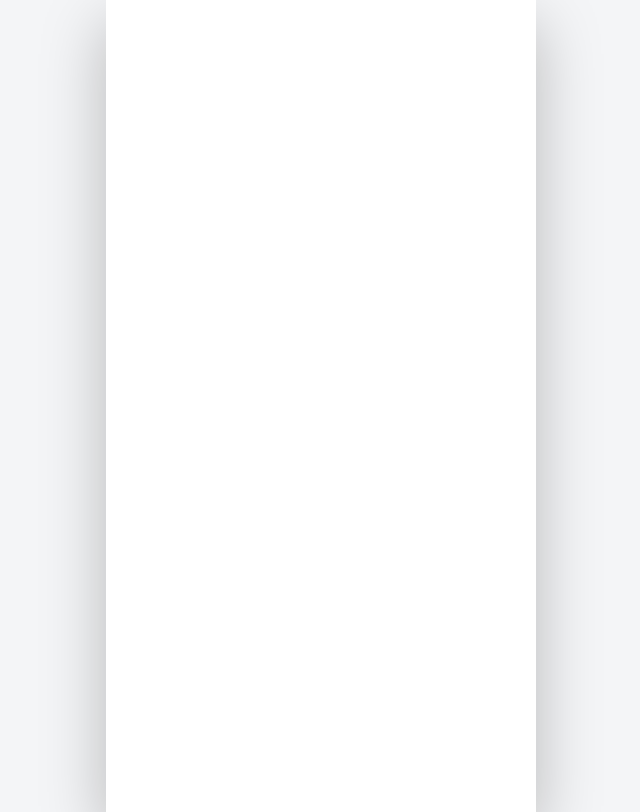
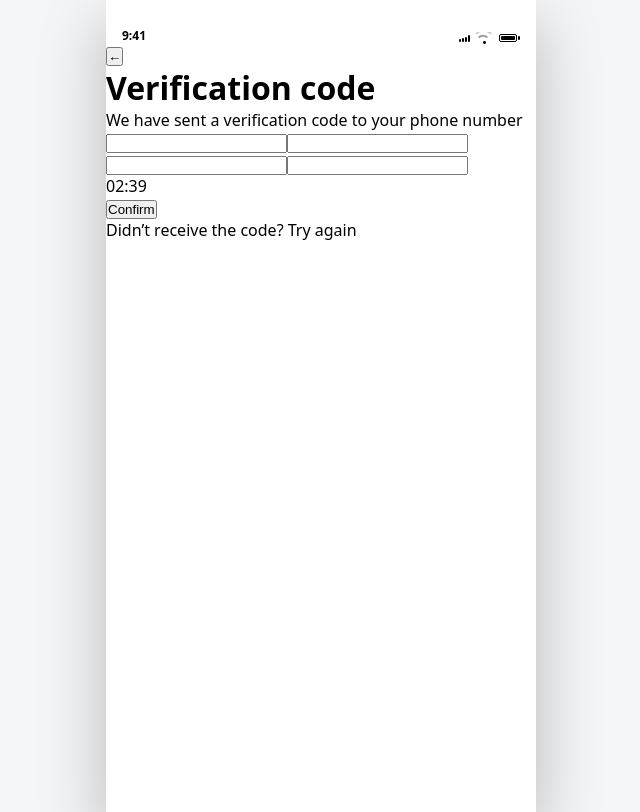
Before and after one commit to Nivedha29/morago_frontend_dec3, a React (Vite) app: page /verify in a window 1280 px wide. Before the commit this address had no page. Shown: the whole page, without its empty margins (319-959 px from the left). Built offline with nearby package versions, Linux system fonts and the light colour scheme.

Commit message:
PageCreate: Added verification code page and route

```diff
--- a/src/App.jsx
+++ b/src/App.jsx
@@ -10,6 +10,7 @@ import HomeScreen from "./pages/home.jsx";
 import TranslatorHome from "./pages/translator-home.jsx";
 import UserRegisterPage from "./pages/UserRegisterPage";
 import TranslatorRegisterPage from "./pages/register-translator";
+import VerificationCodePage from "./pages/VerificationCodePage.jsx";
 
 /* ------------------------- APP MAIN ------------------------- */
 const App = () => {
@@ -25,6 +26,7 @@ return (
           <Route path="/translator-home" element={<TranslatorHome />} />
           <Route path="/register-user" element={<UserRegisterPage />} />
           <Route path="/register-translator" element={<TranslatorRegisterPage />} />
+          <Route path="/verify" element={<VerificationCodePage />} />
         </Routes>
       </div>
     </div>
--- a/src/pages/UserRegisterPage.jsx
+++ b/src/pages/UserRegisterPage.jsx
@@ -175,7 +175,7 @@ const UserRegisterPage = () => {
             <p className="register-error">Passwords do not match</p>
           )}
 
-          <button className="btn btn-login" disabled={!isFormValid}>
+          <button className="btn btn-login" disabled ={!isFormValid} onClick={() => navigate("/verify")}>
             Get code
           </button>
 
--- /dev/null
+++ b/src/pages/VerificationCodePage.jsx
@@ -0,0 +1,62 @@
+import React, { useState } from "react";
+import { useNavigate } from "react-router-dom";
+import StatusBar from "../components/StatusBar.jsx";
+
+const VerificationCodePage = () => {
+  const navigate = useNavigate();
+  const [code, setCode] = useState(["", "", "", ""]);
+
+  const handleChange = (value, index) => {
+    if (!/^\d?$/.test(value)) return;
+
+    const newCode = [...code];
+    newCode[index] = value;
+    setCode(newCode);
+  };
+
+  return (
+    <div className="screen">
+      <StatusBar />
+
+      <div className="page-content">
+        <button className="back-button" onClick={() => navigate(-1)}>
+          ←
+        </button>
+
+        <div className="auth-card">
+          <h1 className="auth-title">Verification code</h1>
+          <p className="auth-subtitle">
+            We have sent a verification code to your phone number
+          </p>
+
+          {/* CODE INPUTS */}
+          <div className="code-container">
+            {code.map((digit, index) => (
+              <input
+                key={index}
+                className="code-input"
+                type="text"
+                maxLength="1"
+                value={digit}
+                onChange={(e) => handleChange(e.target.value, index)}
+              />
+            ))}
+          </div>
+
+          <p className="timer">02:39</p>
+
+          <button
+            className="primary-button"
+            onClick={() => navigate("/success")}
+          >
+            Confirm
+          </button>
+
+          <p className="resend">Didn’t receive the code? Try again</p>
+        </div>
+      </div>
+    </div>
+  );
+};
+
+export default VerificationCodePage;
```
